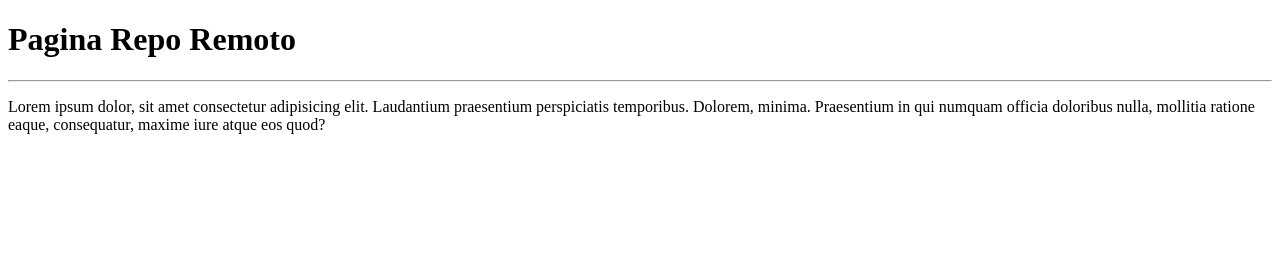
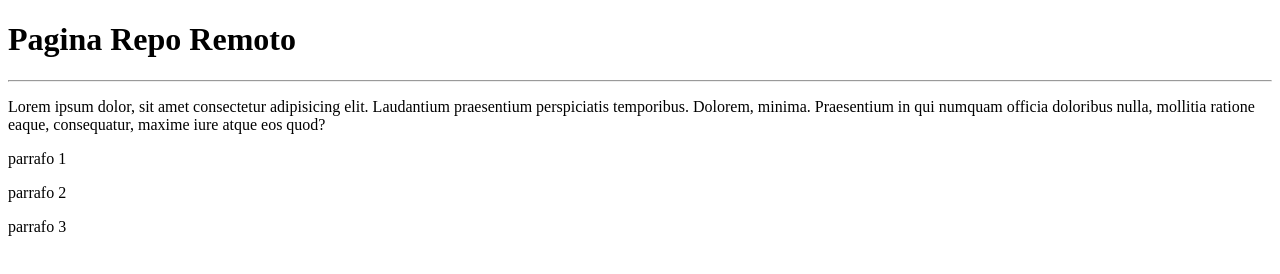
Before and after one commit to FranGesu/EjemploRemotoClase03GitDesarrolloColaborativo, a plain HTML site: page index.html in a window 1280 px wide. Drawn offline with Linux system fonts and the light colour scheme.

Commit message:
Cambio solicitado en requerimiento 1

```diff
--- a/index.html
+++ b/index.html
@@ -9,5 +9,8 @@
     <h1>Pagina Repo Remoto</h1>
     <hr>
     <p>Lorem ipsum dolor, sit amet consectetur adipisicing elit. Laudantium praesentium perspiciatis temporibus. Dolorem, minima. Praesentium in qui numquam officia doloribus nulla, mollitia ratione eaque, consequatur, maxime iure atque eos quod?</p>
+    <p>parrafo 1</p>
+    <p>parrafo 2</p>
+    <p>parrafo 3</p>
 </body>
 </html>
```
